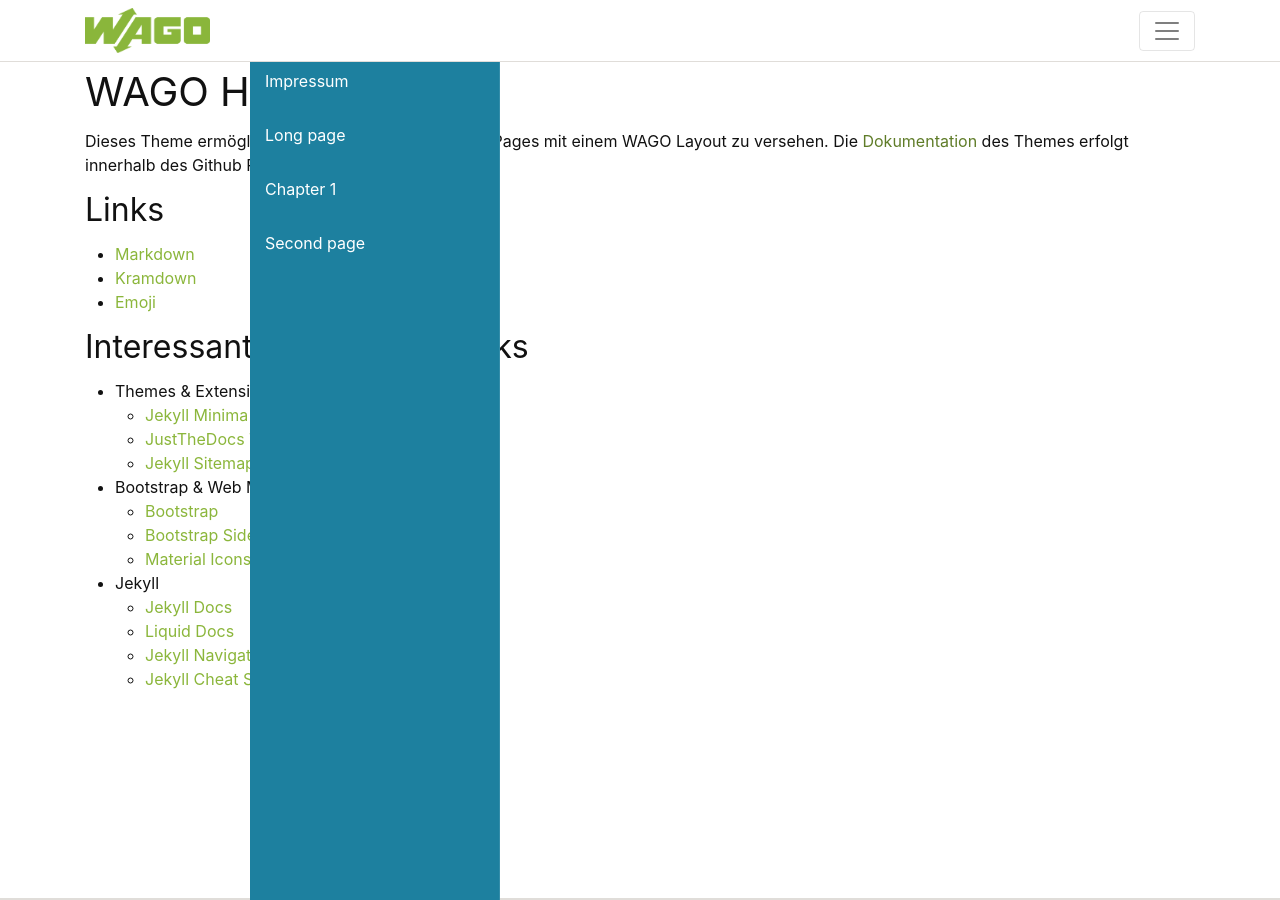
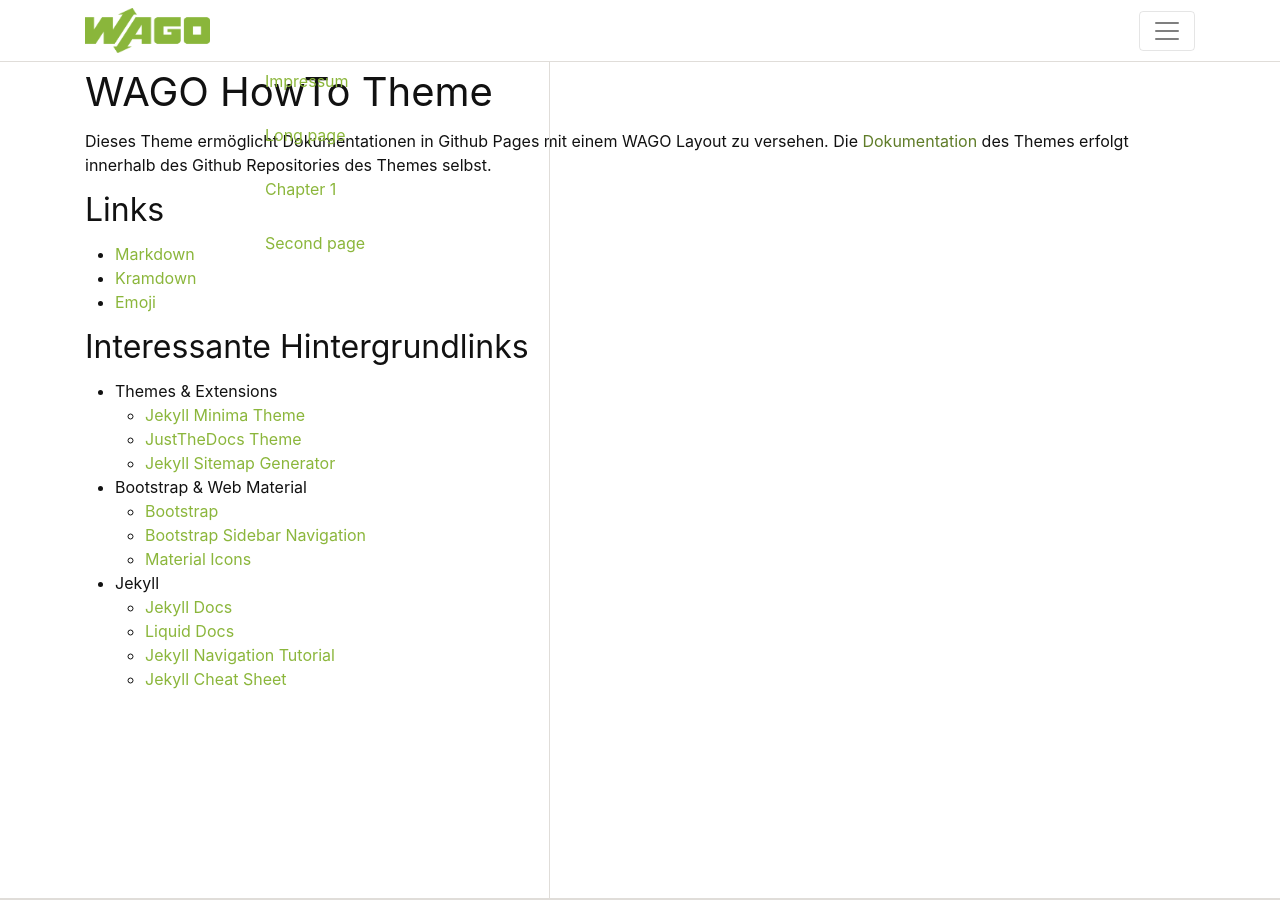
Before and after one commit to andrebell/wago-howto-theme, a Jekyll site: the page built from index.md, in a window 1280 px wide and 900 px high. Built offline with Jekyll 4.4.1, drawn with Linux system fonts in a browser that asks for light colours; nearby versions of some CDN libraries.

Commit message:
Update _bootstrap-modifier.scss

```diff
--- a/_sass/wago/_bootstrap-modifier.scss
+++ b/_sass/wago/_bootstrap-modifier.scss
@@ -29,21 +29,21 @@ a.dropdown-item.level2 {
   position: fixed;
   z-index: 2;
   top: 0;
-  width: 250px;
+  left: 0;
+  width: 300px;
   height: 100%;
   -webkit-transition: all 0.4s ease 0s;
   transition: all 0.4s ease 0s;
   -webkit-transform: translateX(250px);
   transform: translateX(250px);
-  background: #1D809F;
-  border-right: 1px solid rgba(255, 255, 255, 0.1);
+  border-right: 1px solid $grey-color-light;
   padding-top: 63px;
 }
 
 .sidebar-nav {
   position: absolute;
   top: 0;
-  width: 250px;
+  width: 300px;
   margin: 0;
   padding: 0;
   list-style: none;
@@ -52,14 +52,11 @@ a.dropdown-item.level2 {
 .sidebar-nav li.sidebar-nav-item a {
   display: block;
   text-decoration: none;
-  color: #fff;
   padding: 15px;
 }
 
 .sidebar-nav li a:hover {
   text-decoration: none;
-  color: #fff;
-  background: rgba(255, 255, 255, 0.2);
 }
 
 .sidebar-nav li a:active,
@@ -69,7 +66,6 @@ a.dropdown-item.level2 {
 
 .sidebar-nav > .sidebar-brand {
   font-size: 1.2rem;
-  background: rgba(52, 58, 64, 0.1);
   height: 80px;
   line-height: 50px;
   padding-top: 15px;
@@ -78,17 +74,14 @@ a.dropdown-item.level2 {
 }
 
 .sidebar-nav > .sidebar-brand a {
-  color: #fff;
 }
 
 .sidebar-nav > .sidebar-brand a:hover {
-  color: #fff;
   background: none;
 }
 
 #sidebar-wrapper.active {
-  right: 250px;
-  width: 250px;
+  width: 300px;
   -webkit-transition: all 0.4s ease 0s;
   transition: all 0.4s ease 0s;
 }
@@ -100,16 +93,12 @@ a.dropdown-item.level2 {
   width: 50px;
   height: 50px;
   text-align: center;
-  color: #fff;
-  background: rgba(52, 58, 64, 0.5);
   line-height: 50px;
   z-index: 999;
 }
 
 .menu-toggle:focus, .menu-toggle:hover {
-  color: #fff;
 }
 
 .menu-toggle:hover {
-  background: #343a40;
 }
```
